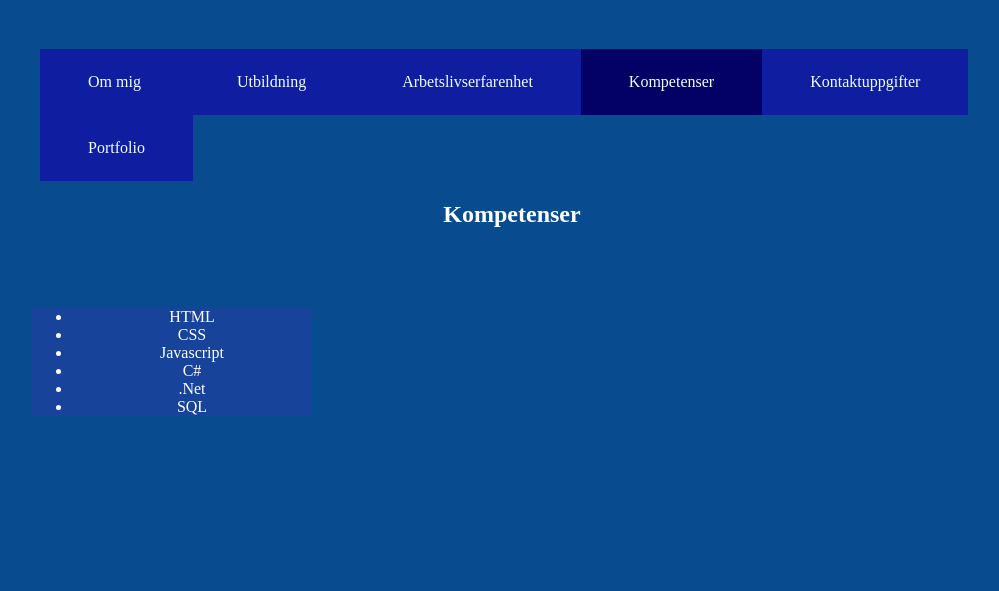
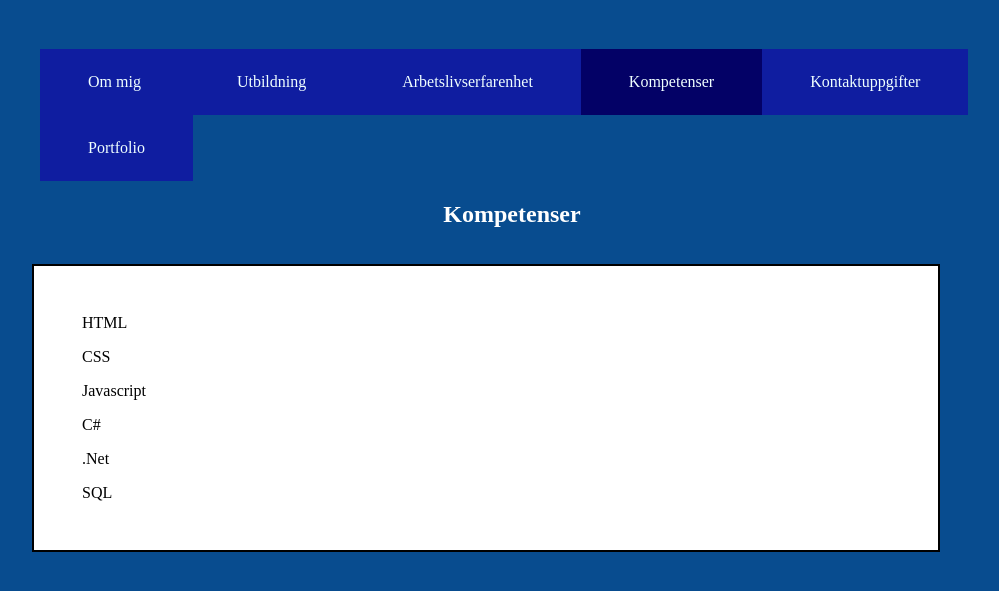
Before and after one commit to danthu501/Labb1, a plain HTML site: page Kompetenser.html in a window 1280 px wide. Shown: the part 159-750 px from the top of the page, without its empty margins (128-1127 px from the left). Drawn offline with Linux system fonts and the light colour scheme.

Commit message:
changed design inkompetenser

```diff
--- a/CSS/Index.css
+++ b/CSS/Index.css
@@ -115,12 +115,11 @@ ul, h2, h3{
 }
 .competencies {
 border: solidr rgb(3, 1, 102) 3em;
-background-color: #2d39a771;
 width: 15em;
 left: 50%;
 right: 50%;
-margin: 5em;
-text-align: center;
+margin: 1em;
+text-align: left;
 }
 
 .article{
--- a/Kompetenser.html
+++ b/Kompetenser.html
@@ -17,13 +17,13 @@
         </nav>
         <section>
                 <h2>Kompetenser</h2>
-            <ul class="competencies">
-                <li>HTML</li>
-                <li>CSS</li>
-                <li>Javascript</li>
-                <li>C#</li>
-                <li>.Net</li>
-                <li>SQL</li>
+            <ul class="jsonload">
+                <li class="competencies">HTML</li>
+                <li class="competencies">CSS</li>
+                <li class="competencies">Javascript</li>
+                <li class="competencies">C#</li>
+                <li class="competencies">.Net</li>
+                <li class="competencies">SQL</li>
             </ul></section>
 
     </body>
```
